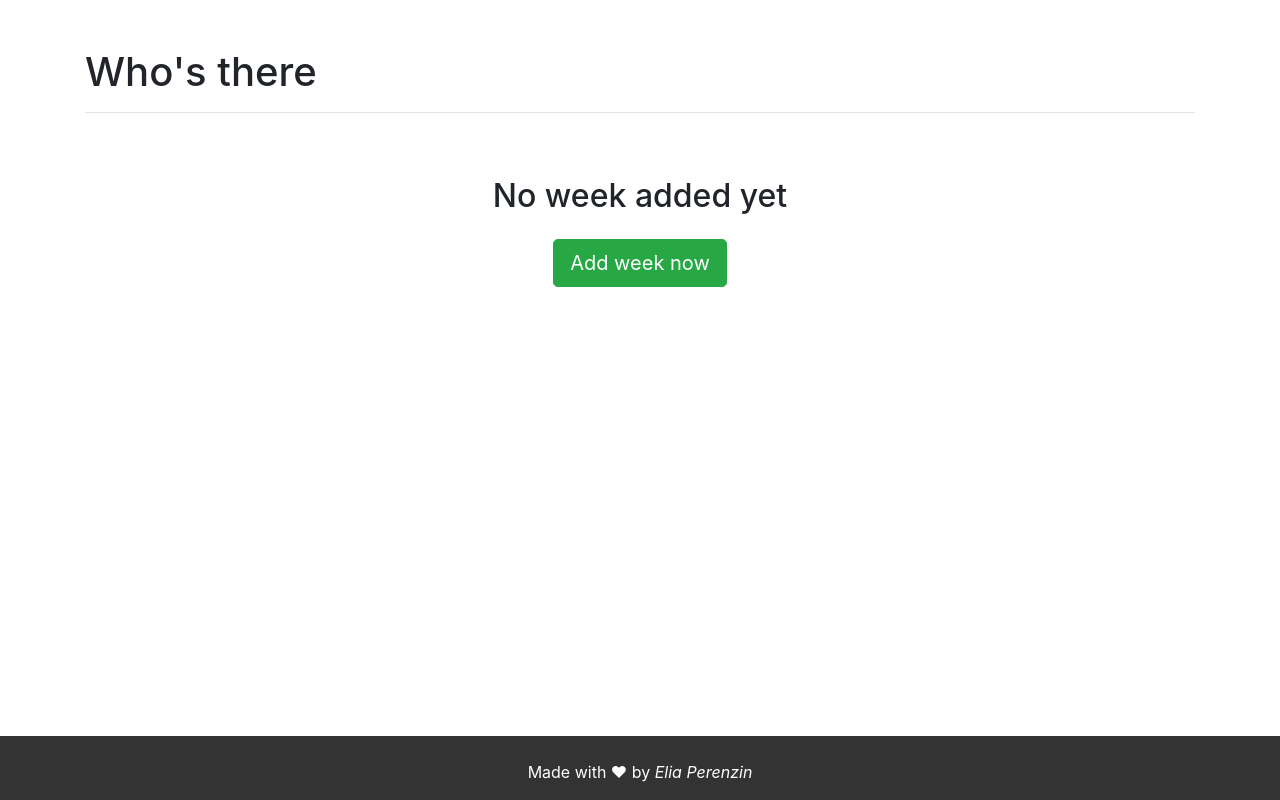
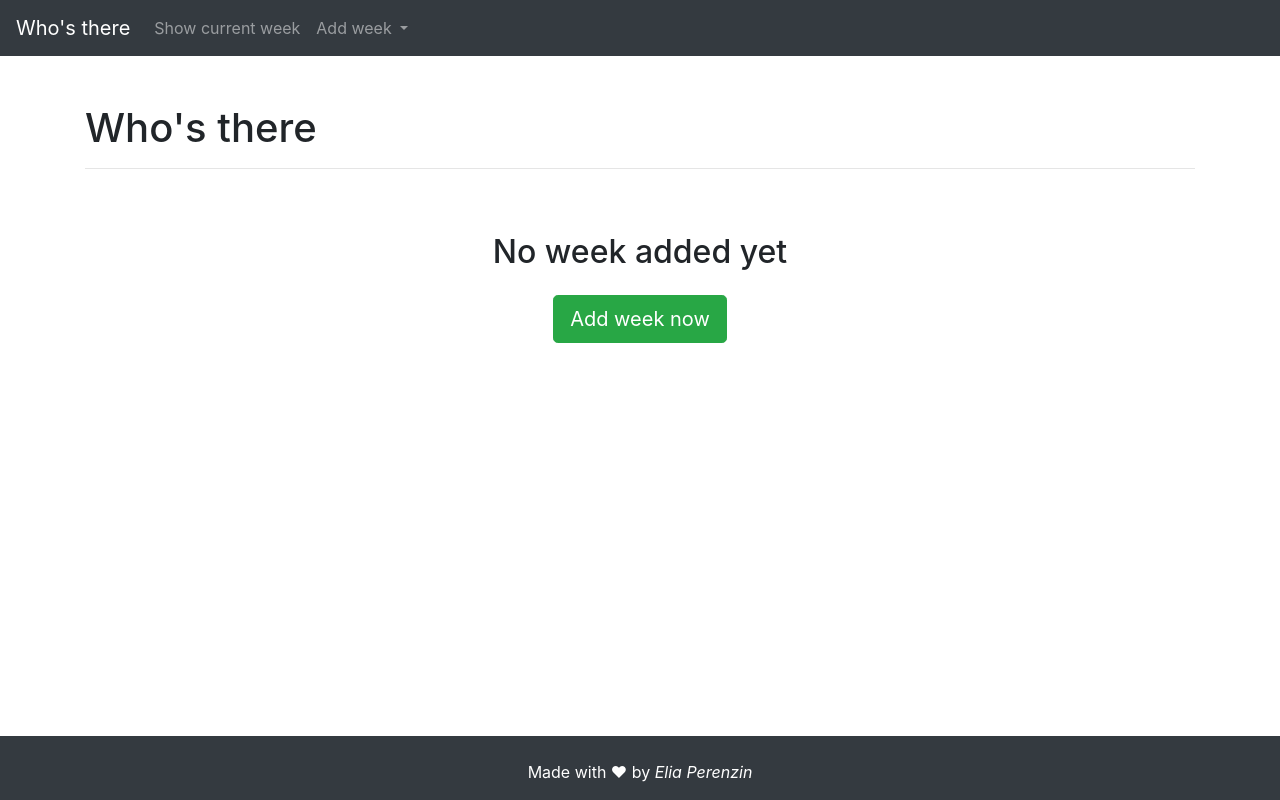
Before and after one commit to zperee/whos-there, a Flask app: page / in a window 1280 px wide. Run offline with Flask 2, Linux system fonts and the light colour scheme; some libraries are stand-ins or nearby versions.

Commit message:
Added navigation

```diff
--- a/static/css/custom.css
+++ b/static/css/custom.css
@@ -2,6 +2,6 @@ footer {
     position: absolute;
     bottom: 0;
     width: 100%;
-    background-color: #333;
+    background-color: #343a40;
     color:#fff;
   }
--- /dev/null
+++ b/templates/navigation_template.html
@@ -0,0 +1,25 @@
+<nav class="navbar navbar-expand-lg navbar-dark bg-dark">
+    <a class="navbar-brand" href="{{ url_for('index') }}">Who's there</a>
+    <button class="navbar-toggler" type="button" data-toggle="collapse" data-target="#navbarNavDropdown"
+        aria-controls="navbarNavDropdown" aria-expanded="false" aria-label="Toggle navigation">
+        <span class="navbar-toggler-icon"></span>
+    </button>
+    <div class="collapse navbar-collapse" id="navbarNavDropdown">
+        <ul class="navbar-nav">
+            <li class="nav-item">
+                <a class="nav-link" href="{{ url_for('show_week') }}">Show current week</a>
+            </li>
+            <li class="nav-item dropdown">
+                <a class="nav-link dropdown-toggle" href="{{ url_for('edit_week') }}" id="navbarDropdownMenuLink" role="button"
+                    data-toggle="dropdown" aria-haspopup="true" aria-expanded="false">
+                    Add week
+                </a>
+                <div class="dropdown-menu" aria-labelledby="navbarDropdownMenuLink">
+                    <a class="dropdown-item" href="{{ url_for('add_week') }}">Add current week</a>
+                    <a class="dropdown-item" href="{{ url_for('add_week') }}1">Add next week</a>
+                    <a class="dropdown-item" href="{{ url_for('add_week') }}2">Add week after next</a>
+                </div>
+            </li>
+        </ul>
+    </div>
+</nav>
--- a/templates/public_template.html
+++ b/templates/public_template.html
@@ -10,10 +10,12 @@
     <!-- Import our custom stylesheet -->
     <link rel="stylesheet" href="{{ url_for('static', filename='css/custom.css') }}">
 
+    <script src="https://kit.fontawesome.com/187e24252e.js" crossorigin="anonymous"></script>
+
     <title>{% block title %}{% endblock %}</title>
 </head>
 <body>
-
+    {% include "navigation_template.html" %}
     <main>
         {% block main %}{% endblock %}
     </main>
```
